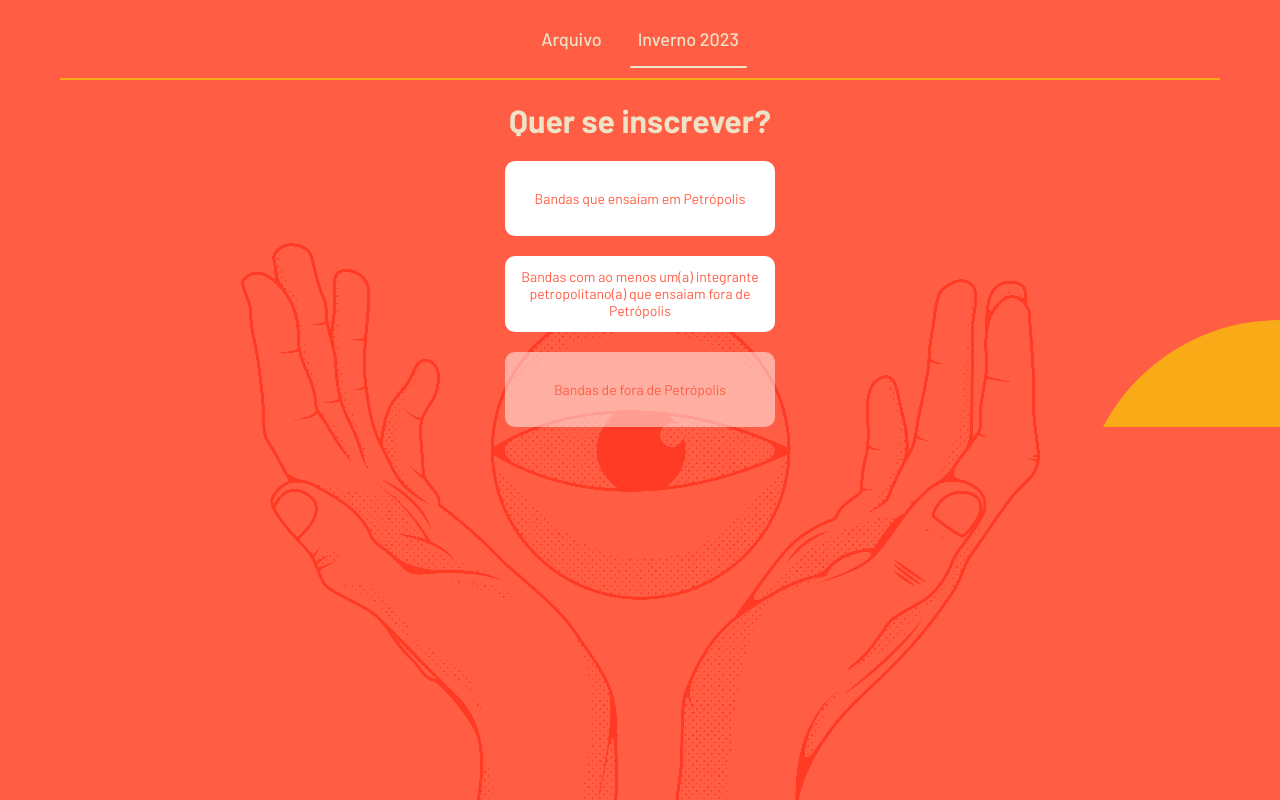
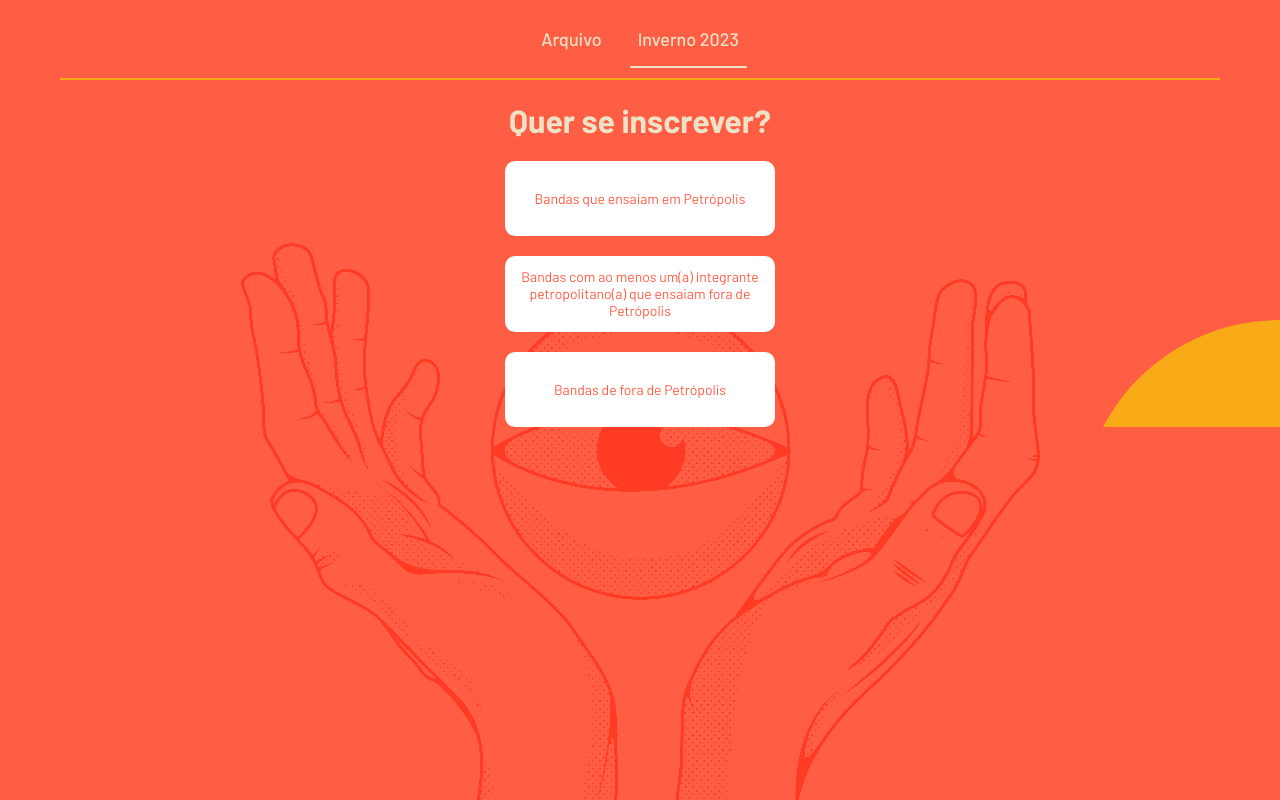
Before and after one commit to gechternachtv/sols, a Svelte app: page / in a window 1280 px wide. Built offline with nearby package versions, Linux system fonts and the light colour scheme.

Commit message:
fora de petropolis

```diff
--- a/src/Artistas.svelte
+++ b/src/Artistas.svelte
@@ -4,7 +4,7 @@
 
 <a href="https://docs.google.com/forms/d/e/1FAIpQLSdbOUhisWvk9rllKusaAqZrBoxcZOu3Xu4kn8hLRp2v29YkDw/viewform">Bandas com ao menos um(a) integrante petropolitano(a) que ensaiam fora de Petrópolis</a>
 
-<a href="#" style="pointer-events:none;opacity:0.5">Bandas de fora de Petrópolis</a>
+<a href="https://docs.google.com/forms/d/1Fgi6Tg62ovQ5cbYAVfZhIYjJBT5Ib8Ic-dk701K_9tA/viewform">Bandas de fora de Petrópolis</a>
 
 
 <style>
```
